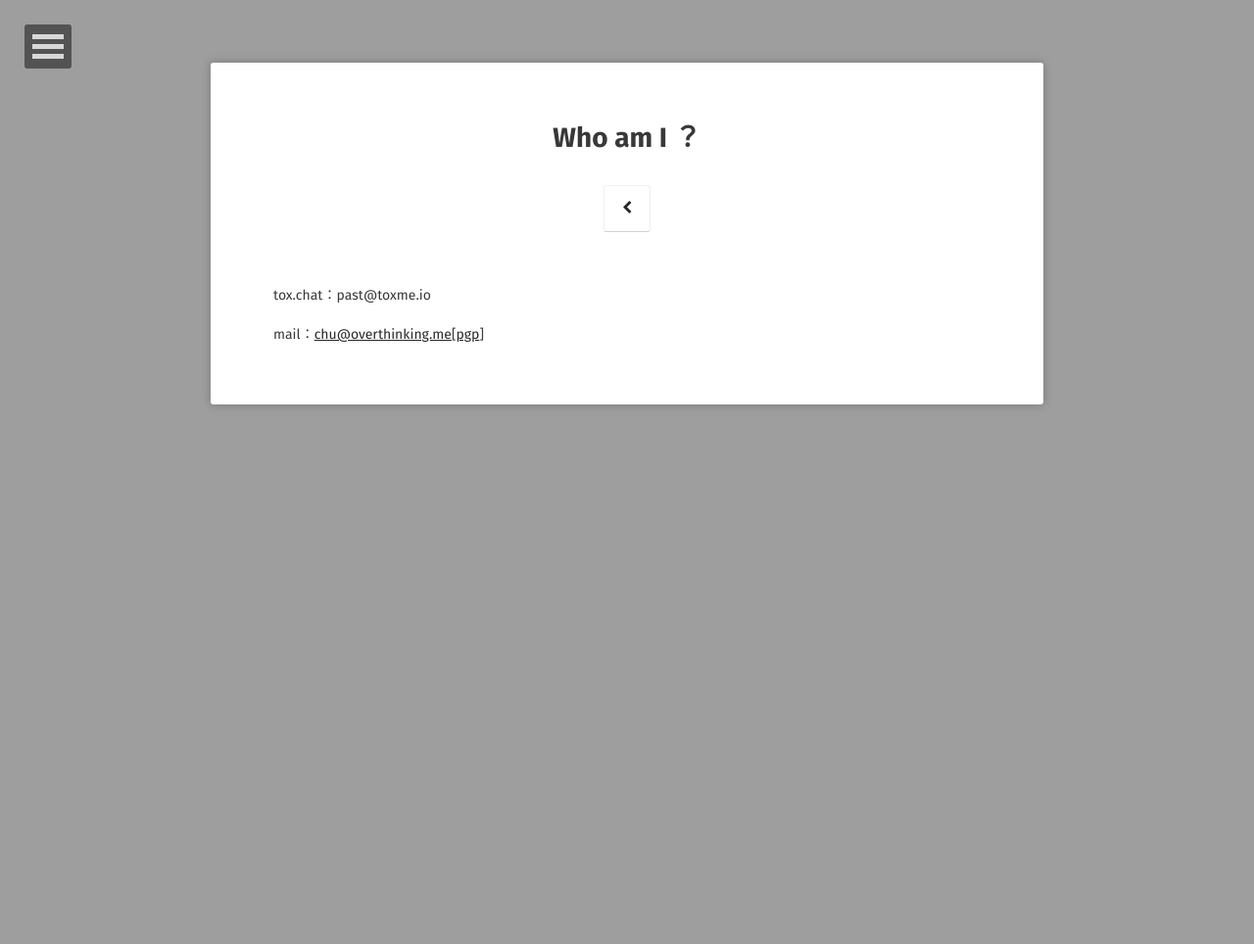
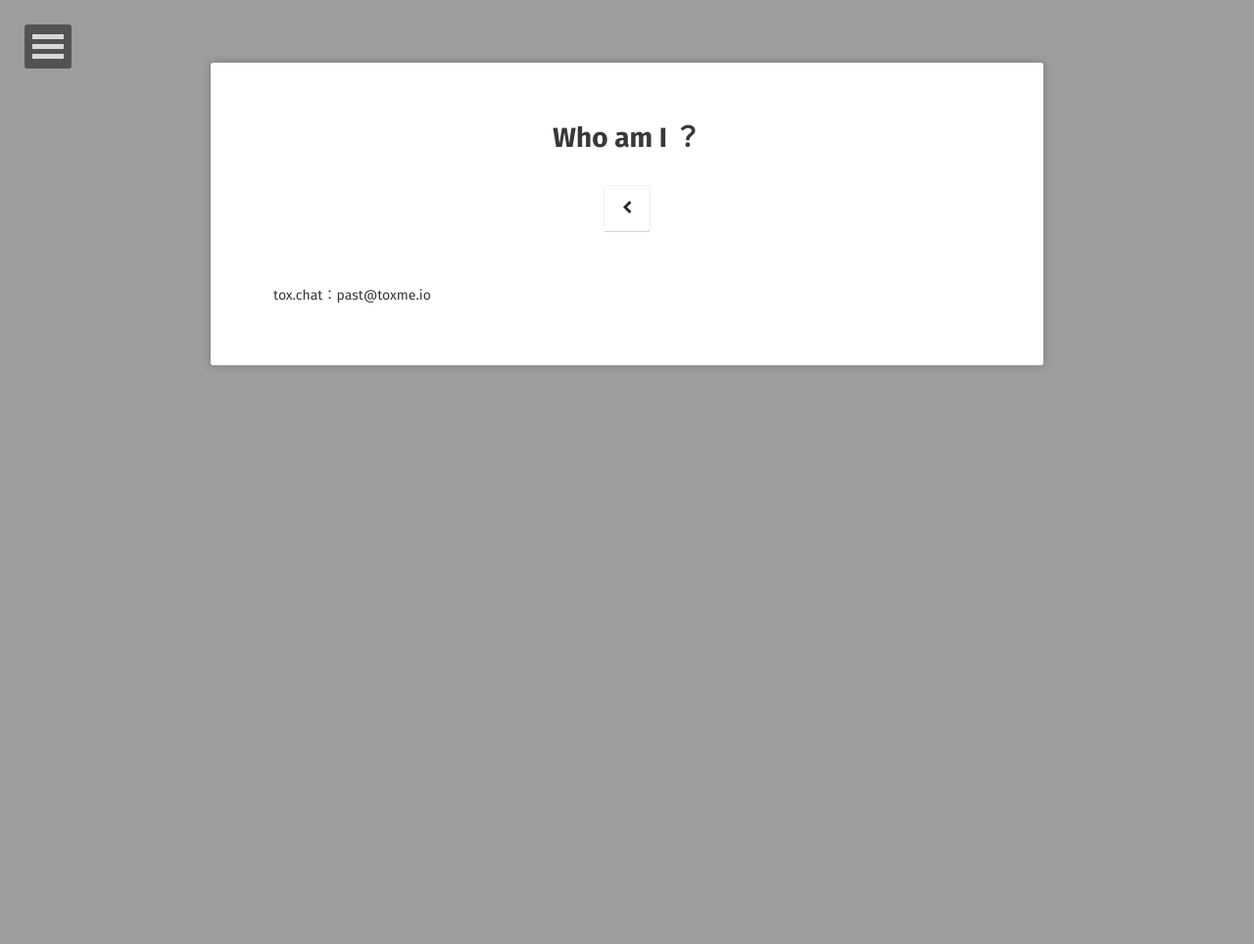
Before and after one commit to ChuGiFtedScholAr/ChuGiFtedScholAr.github.io, a Jekyll site: the page built from about/index.md, in a window 1280 px wide. Shown: the whole page at 98% size. Built offline with Jekyll 4.4.1, drawn with Linux system fonts in a browser that asks for light colours; some web fonts are replaced.

Commit message:
Update index.md

```diff
--- a/about/index.md
+++ b/about/index.md
@@ -8,4 +8,4 @@ comments: false
 
 tox.chat：past@toxme.io
 
-mail：[chu@overthinking.me](mailto:chu@overthinking.me)[[pgp](/assets/pgp.txt)]
+<!--[pgp](/assets/pgp.txt)-->
```
